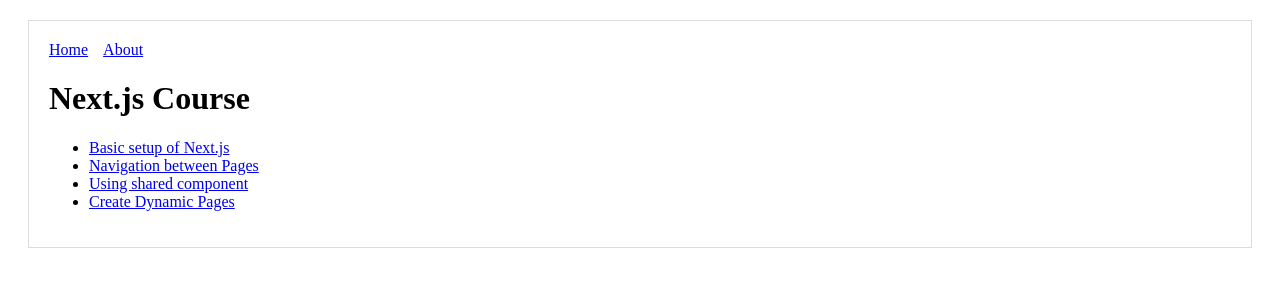
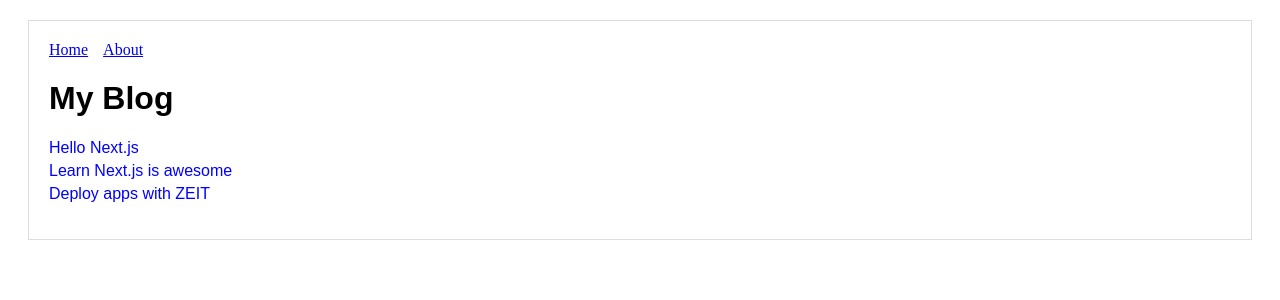
Before and after one commit to teddylun/Universial-React-App-with-Next.js, a Next.js app: page / in a window 1280 px wide. Shown: the top 300 px of the page. Built offline with nearby package versions, Linux system fonts and the light colour scheme.

Commit message:
lesson8 styling index page done

```diff
--- a/pages/index.js
+++ b/pages/index.js
@@ -1,23 +1,69 @@
-// pages/index.js
-
 import Layout from '../components/MyLayout.js'
 import Link from 'next/link'
 
-const PostLink = (props) => (
+function getPosts () {
+  return [
+    { id: 'hello-nextjs', title: 'Hello Next.js'},
+    { id: 'learn-nextjs', title: 'Learn Next.js is awesome'},
+    { id: 'deploy-nextjs', title: 'Deploy apps with ZEIT'},
+  ]
+}
+
+const PostLink = ({ post }) => (
   <li>
-    <Link as={`/post/${props.id}`} href={`/post?title=${props.title}`}>
-      <a>{props.title}</a>
+    <Link as={`/p/${post.id}`} href={`/post?title=${post.title}`}>
+      <a>{post.title}</a>
     </Link>
+    <style jsx>{`
+      li {
+        list-style: none;
+        margin: 5px 0;
+      }
+
+      a {
+        text-decoration: none;
+        color: blue;
+        font-family: "Arial";
+      }
+
+      a:hover {
+        opacity: 0.6;
+      }
+    `}</style>
   </li>
 )
+
+
 export default () => (
-    <Layout>
-      <h1>Next.js Course</h1>
-      <ul>
-        <PostLink id="basic-setup-of-nextjs" title="Basic setup of Next.js"/>
-        <PostLink id="navagtion-between-pages" title="Navigation between Pages"/>
-        <PostLink id="using-shared-component" title="Using shared component"/>
-        <PostLink id="create-dynamic-pages" title="Create Dynamic Pages"/>
-      </ul>
-    </Layout>
+  <Layout>
+    <h1>My Blog</h1>
+    <ul>
+      {getPosts().map((post) => (
+        <PostLink key={post.id} post={post}/>
+      ))}
+    </ul>
+    <style jsx>{`
+      h1, a {
+        font-family: "Arial";
+      }
+
+      ul {
+        padding: 0;
+      }
+
+      li {
+        list-style: none;
+        margin: 5px 0;
+      }
+
+      a {
+        text-decoration: none;
+        color: blue;
+      }
+
+      a:hover {
+        opacity: 0.6;
+      }
+    `}</style>
+  </Layout>
 )
```
